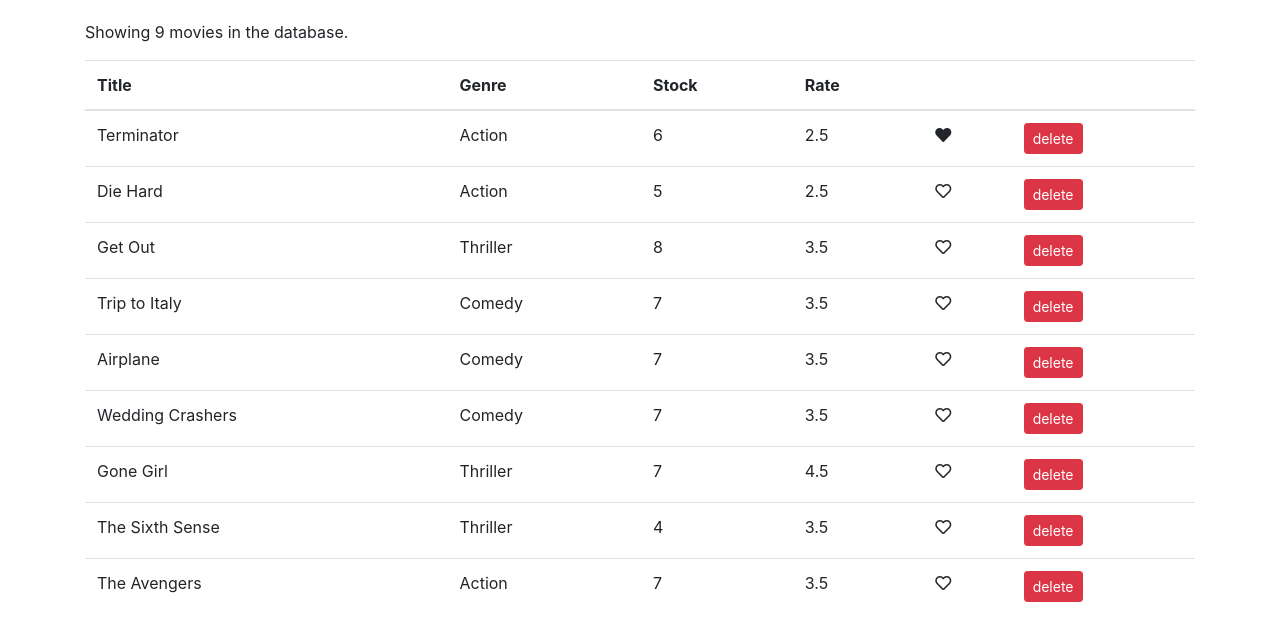
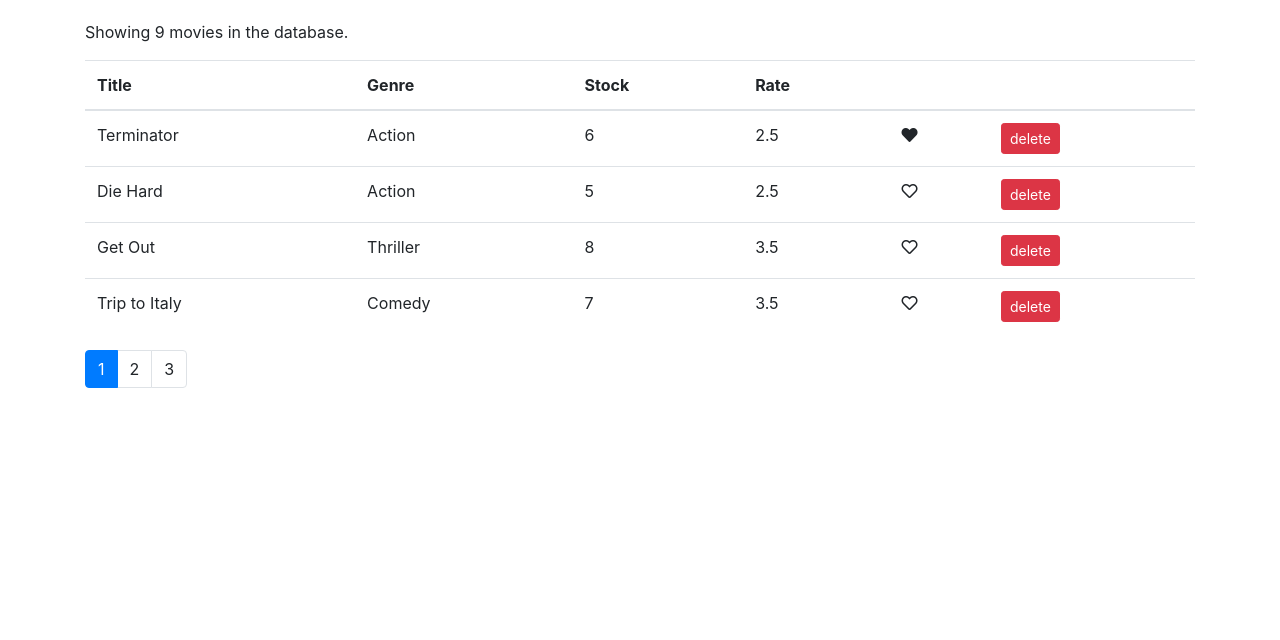
Before and after one commit to damienteo/vidly-practical, a React (Create React App) app: page / in a window 1280 px wide. Shown: the top 640 px of the page. Built offline with nearby package versions, Linux system fonts and the light colour scheme.

Commit message:
Added pagination

```diff
--- a/package.json
+++ b/package.json
@@ -5,6 +5,7 @@
   "dependencies": {
     "bootstrap": "^4.1.1",
     "font-awesome": "^4.7.0",
+    "lodash": "^4.17.10",
     "react": "^16.8.5",
     "react-dom": "^16.8.5",
     "react-scripts": "2.1.8"
--- /dev/null
+++ b/src/components/common/pagination.jsx
@@ -0,0 +1,28 @@
+import React from "react";
+import _ from "lodash";
+
+const Pagination = props => {
+  const { itemsCount, pageSize, currentPage, onPageChange } = props;
+  const pagesCount = Math.ceil(itemsCount / pageSize);
+  if (pagesCount === 1) return null;
+  const pages = _.range(1, pagesCount + 1);
+
+  return (
+    <nav aria-label="Page navigation example">
+      <ul class="pagination">
+        {pages.map(page => (
+          <li
+            key={page}
+            class={page === currentPage ? "page-item active" : "page-item"}
+          >
+            <a class="page-link" onClick={() => onPageChange(page)}>
+              {page}
+            </a>
+          </li>
+        ))}
+      </ul>
+    </nav>
+  );
+};
+
+export default Pagination;
--- a/src/components/movies.jsx
+++ b/src/components/movies.jsx
@@ -1,9 +1,11 @@
 import React, { Component } from "react";
 import { getMovies } from "../services/fakeMovieService";
 import Liked from "./common/like";
+import Pagination from "./common/pagination";
+import { paginate } from "../utils/paginate";
 
 class Movies extends Component {
-  state = { movies: getMovies() };
+  state = { movies: getMovies(), pageSize: 4, currentPage: 1 };
 
   handleDelete = movie => {
     // console.log(movie);
@@ -19,10 +21,17 @@
     this.setState({ movies });
   };
 
+  handlePageChange = page => {
+    this.setState({ currentPage: page });
+  };
+
   render() {
     const { length: count } = this.state.movies;
+    const { pageSize, currentPage, movies } = this.state;
 
     if (count === 0) return <p>There are no movies in the database.</p>;
+
+    const displayMovies = paginate(movies, currentPage, pageSize);
 
     return (
       <React.Fragment>
@@ -39,7 +48,7 @@
             </tr>
           </thead>
           <tbody>
-            {this.state.movies.map(movie => (
+            {displayMovies.map(movie => (
               <tr key={movie._id}>
                 <td>{movie.title}</td>
                 <td>{movie.genre.name}</td>
@@ -63,6 +72,12 @@
             ))}
           </tbody>
         </table>
+        <Pagination
+          itemsCount={count}
+          pageSize={pageSize}
+          currentPage={currentPage}
+          onPageChange={this.handlePageChange}
+        />
       </React.Fragment>
     );
   }
--- /dev/null
+++ b/src/utils/paginate.js
@@ -0,0 +1,9 @@
+import _ from "lodash";
+
+export function paginate(items, pageNumber, pageSize) {
+  const startIndex = (pageNumber - 1) * pageSize;
+  return _(items)
+    .slice(startIndex)
+    .take(pageSize)
+    .value();
+}
```
Also changed, not shown: 1 other file (tests, documents, lock files or other folders).
